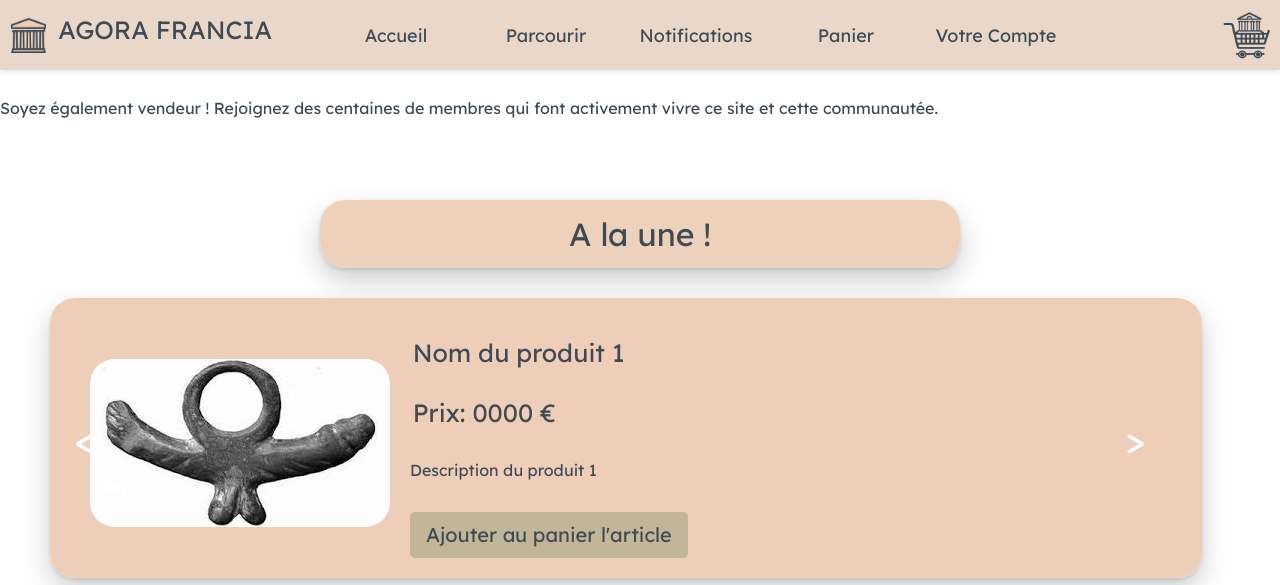
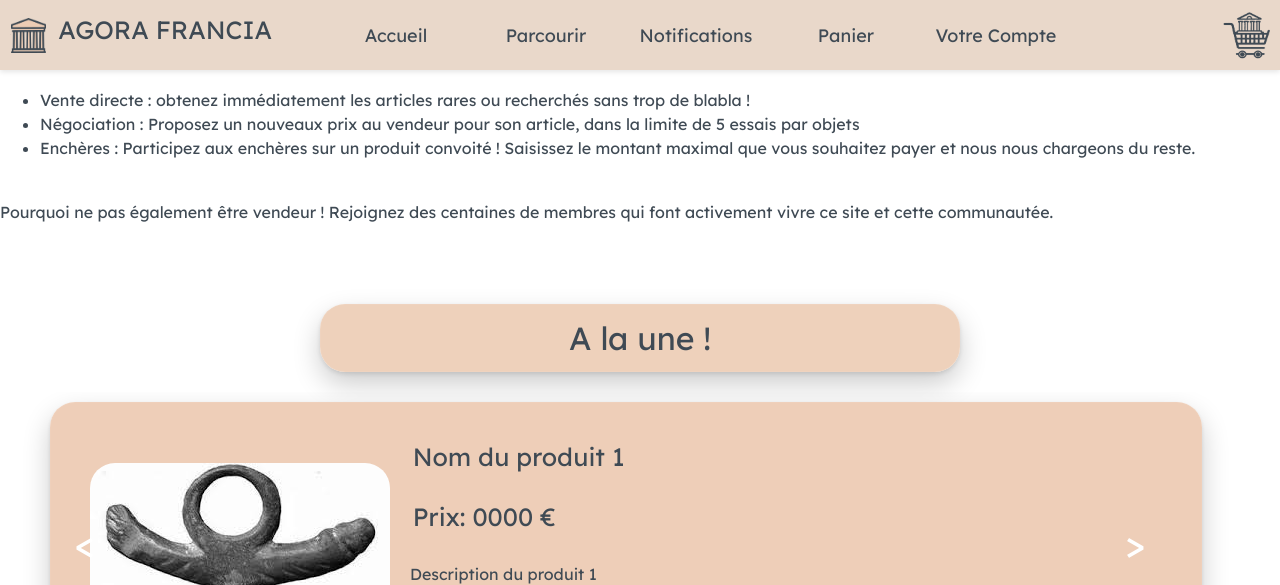
Before and after one commit to rlouazon/ING2-TD14-GR3_PJ-PISCINE_AgoraFrancia, a PHP site: page / in a window 1280 px wide. Shown: the top 585 px of the page. Run offline with PHP 8.4, Linux system fonts and the light colour scheme.

Commit message:
Texte présentation v1

```diff
--- a/articles.php
+++ b/articles.php
@@ -47,7 +47,6 @@ while ($data = mysqli_fetch_assoc($result)) {
     $occ += 1;
 }
 
-#gravida malesuada quis eget tellus. Etiam nec ullamcorper tellus. Donec vehicula mauris in mi accumsan, eget ultricies ligula viverra. Curabitur consectetur feugiat arcu a accumsan.
 
 # Si :
 #  - Pas dans la bdd ou plusieurs (bug)
--- a/index.php
+++ b/index.php
@@ -3,9 +3,22 @@
 <body>
     <p>
         Bienvenue sur Agora Francia !
-        <br> Ce site est pour vente d'objet de particuliers à particuliers.
-        <br>Vous trouverez certainement ce qu'il vous faut ici et si ce n'est pas le cas, vous pouvez contacter l'administrateur.
-        <br><br>Soyez également vendeur ! Rejoignez des centaines de membres qui font activement vivre ce site et cette communautée.
+        <br>Ce site est une platforme de vente d'objet de particuliers à particuliers.
+        <br>3 types de ventes sont disponibles :
+        <br>
+        <ul>
+            <li>
+                Vente directe : obtenez immédiatement les articles rares ou recherchés sans trop de blabla !
+            </li>
+            <li>
+                Négociation : Proposez un nouveaux prix au vendeur pour son article, dans la limite de 5 essais par objets
+            </li>
+            <li>
+                Enchères : Participez aux enchères sur un produit convoité ! Saisissez le montant maximal que vous souhaitez payer
+                et nous nous chargeons du reste.
+            </li>
+        </ul>
+        <br>Pourquoi ne pas également être vendeur ! Rejoignez des centaines de membres qui font activement vivre ce site et cette communautée.
     </p>
 
     <div class="personnal-info" id = "une">
```
